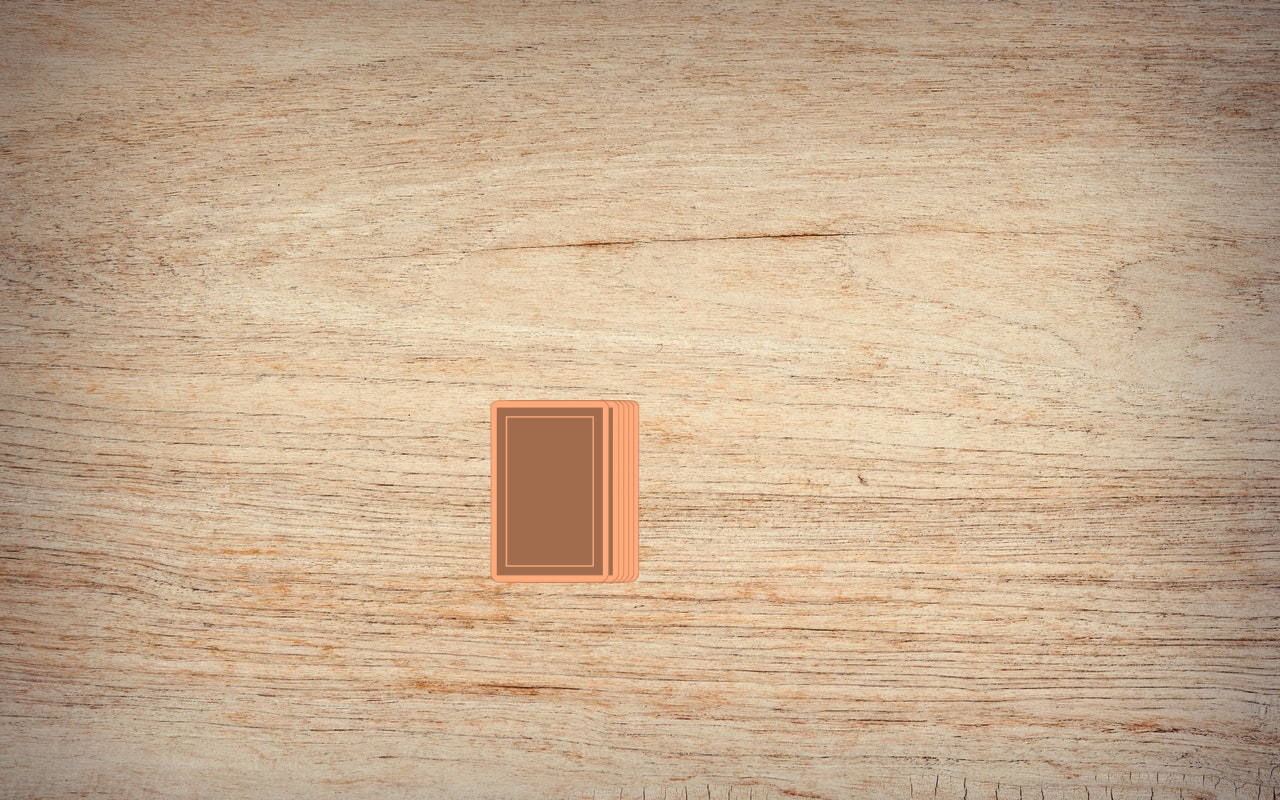
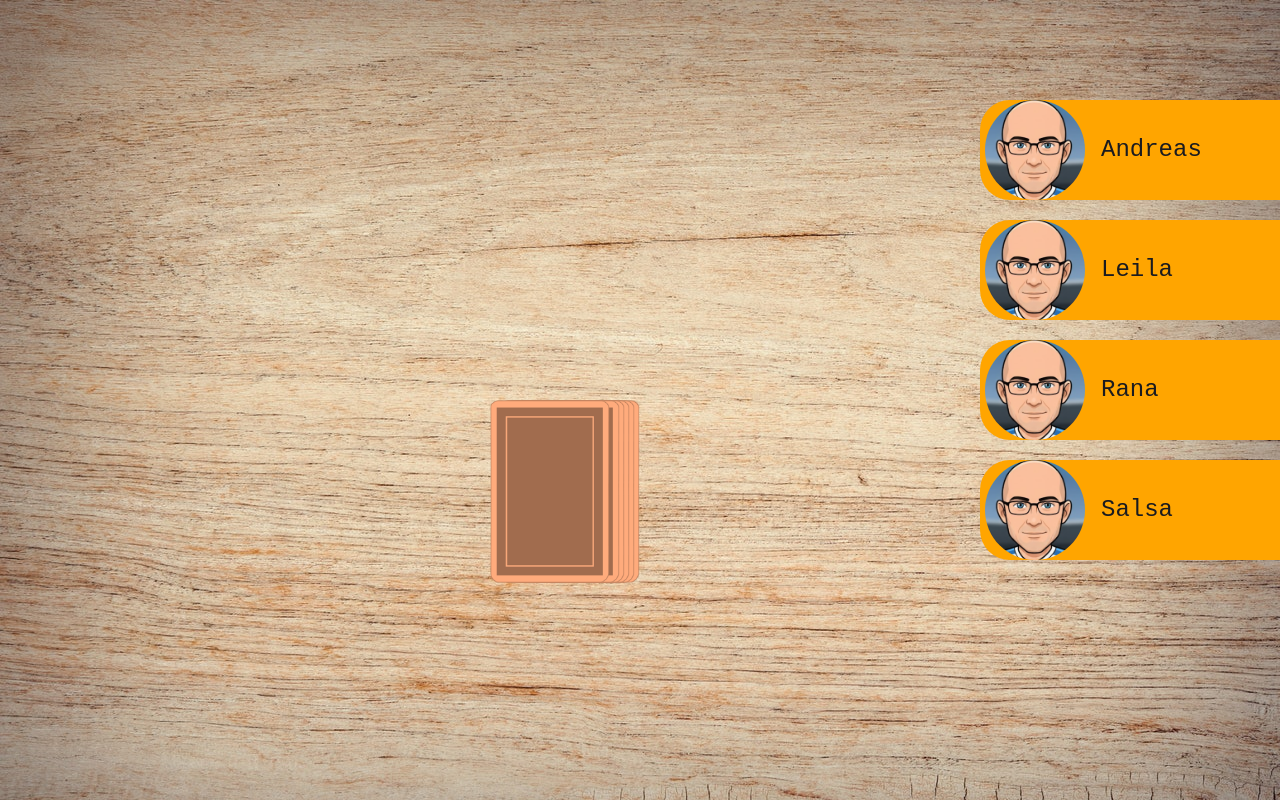
Before and after one commit to AndreasKissner/Ring-of-Fire, an Angular app: page /game in a window 1280 px wide. Built offline with nearby package versions, Linux system fonts and the light colour scheme.

Commit message:
Add Angular MAterials

```diff
--- a/package.json
+++ b/package.json
@@ -20,10 +20,12 @@
   },
   "private": true,
   "dependencies": {
+    "@angular/cdk": "~20.2.14",
     "@angular/common": "^20.1.0",
     "@angular/compiler": "^20.1.0",
     "@angular/core": "^20.1.0",
     "@angular/forms": "^20.1.0",
+    "@angular/material": "~20.2.14",
     "@angular/platform-browser": "^20.1.0",
     "@angular/router": "^20.1.0",
     "rxjs": "~7.8.0",
--- a/src/index.html
+++ b/src/index.html
@@ -6,6 +6,8 @@
   <base href="/">
   <meta name="viewport" content="width=device-width, initial-scale=1">
   <link rel="icon" type="image/x-icon" href="favicon.ico">
+  <link href="https://fonts.googleapis.com/css2?family=Roboto:wght@300;400;500&display=swap" rel="stylesheet">
+  <link href="https://fonts.googleapis.com/icon?family=Material+Icons" rel="stylesheet">
 </head>
 <body>
   <app-root></app-root>
--- a/src/models/game.ts
+++ b/src/models/game.ts
@@ -1,7 +1,7 @@
 export class Game {
-  public players: string[] = [];
+  public players: string[] =[ "Andreas", "Leila", "Rana", "Salsa"];
   public stack: string[] = [];
-  public playedCard: string[] = [];
+  public playedCards: string[] = [];
   public currentPlayer: number = 0;
 
   constructor() {
--- a/src/styles.scss
+++ b/src/styles.scss
@@ -1,3 +1,38 @@
+
+// Include theming for Angular Material with `mat.theme()`.
+// This Sass mixin will define CSS variables that are used for styling Angular Material
+// components according to the Material 3 design spec.
+// Learn more about theming and how to use it for your application's
+// custom components at https://material.angular.dev/guide/theming
+@use '@angular/material' as mat;
+
+html {
+  @include mat.theme((
+    color: (
+      primary: mat.$azure-palette,
+      tertiary: mat.$blue-palette,
+    ),
+    typography: Roboto,
+    density: 0,
+  ));
+}
+
+body {
+  // Default the application to a light color theme. This can be changed to
+  // `dark` to enable the dark color theme, or to `light dark` to defer to the
+  // user's system settings.
+  color-scheme: light;
+
+  // Set a default background, font and text colors for the application using
+  // Angular Material's system-level CSS variables. Learn more about these
+  // variables at https://material.angular.dev/guide/system-variables
+  background-color: var(--mat-sys-surface);
+  color: var(--mat-sys-on-surface);
+  font: var(--mat-sys-body-medium);
+
+  // Reset the user agent margin.
+  margin: 0;
+}
 
 body {
     margin: 0;
@@ -26,3 +61,6 @@
         display: none !important;
     }
 }
+
+html, body { height: 100%; }
+body { margin: 0; font-family: Roboto, "Helvetica Neue", sans-serif; }
```
Also changed, not shown: public/assets/img/profile/3.png (added), 1 other file (tests, documents, lock files or other folders).
